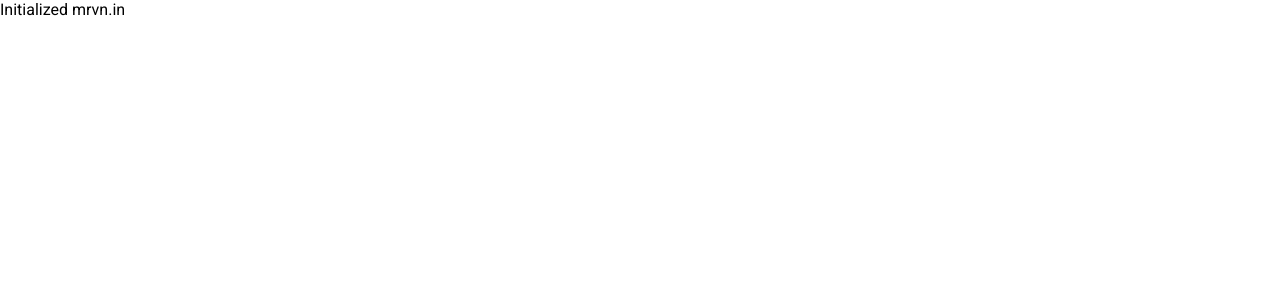
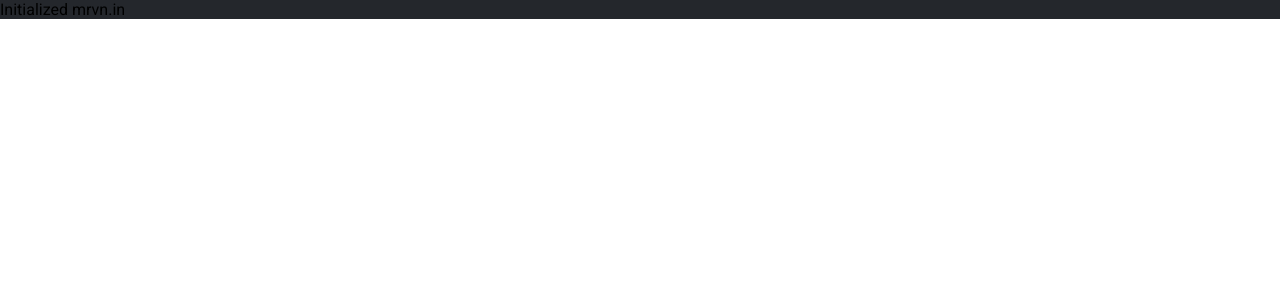
Before and after one commit to mrvncaragay/mrvn.in, a React (Create React App) app: page / in a window 1280 px wide. Shown: the top 300 px of the page. Built offline with nearby package versions, Linux system fonts and the light colour scheme.

Commit message:
Init global state using context

```diff
--- a/src/App.js
+++ b/src/App.js
@@ -1,5 +1,9 @@
+import { useStateValue } from './context';
+
 function App() {
-	return <div>Initialized mrvn.in</div>;
+	const [{ darkMode }] = useStateValue();
+
+	return <div style={{ backgroundColor: darkMode }}>Initialized mrvn.in</div>;
 }
 
 export default App;
--- /dev/null
+++ b/src/context/index.js
@@ -0,0 +1,10 @@
+import React, { createContext, useContext, useReducer } from 'react';
+export { StateReducer } from './reducer';
+export { InitialState } from './state';
+
+export const StateContext = createContext();
+export const StateProvider = ({ reducer, initialState, children }) => {
+	return <StateContext.Provider value={useReducer(reducer, initialState)}>{children}</StateContext.Provider>;
+};
+
+export const useStateValue = () => useContext(StateContext);
--- /dev/null
+++ b/src/context/reducer.js
@@ -0,0 +1,12 @@
+export const StateReducer = (state, action) => {
+	switch (action.type) {
+		case 'DARKMODE':
+			return {
+				...state,
+				darkMode: action.payload ? '#24272c' : '#fff',
+			};
+
+		default:
+			return state;
+	}
+};
--- /dev/null
+++ b/src/context/state.js
@@ -0,0 +1,3 @@
+export const InitialState = {
+	darkMode: '#24272c',
+};
--- a/src/index.js
+++ b/src/index.js
@@ -2,10 +2,13 @@ import React from 'react';
 import ReactDOM from 'react-dom';
 import './index.css';
 import App from './App';
+import { StateProvider, InitialState, StateReducer } from './context';
 
 ReactDOM.render(
 	<React.StrictMode>
-		<App />
+		<StateProvider initialState={InitialState} reducer={StateReducer}>
+			<App />
+		</StateProvider>
 	</React.StrictMode>,
 	document.getElementById('root')
 );
```
Also changed, not shown: 1 other file (tests, documents, lock files or other folders).
